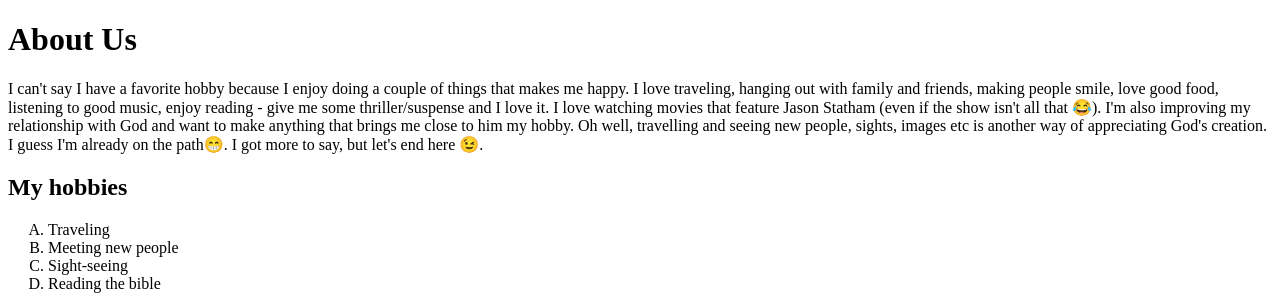
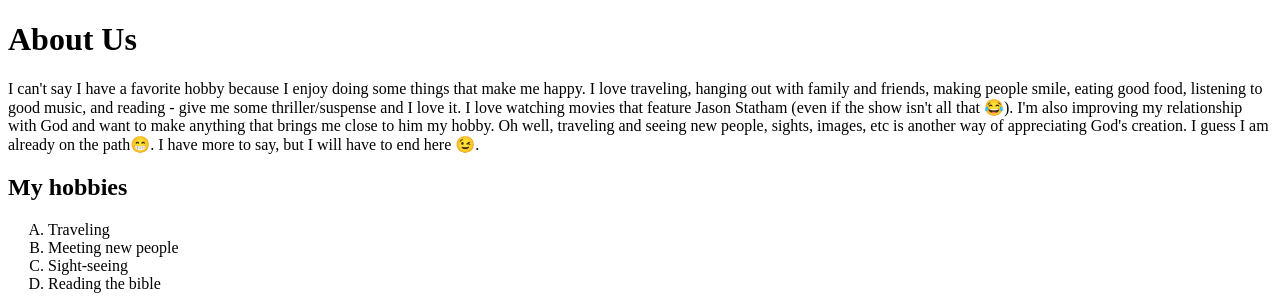
Before and after one commit to Sarahmak22/Classwork-I, a plain HTML site: page about.html in a window 1280 px wide. Shown: the top 306 px of the page. Drawn offline with Linux system fonts and the light colour scheme.

Commit message:
Update about.html

```diff
--- a/about.html
+++ b/about.html
@@ -7,7 +7,7 @@
 </head>
 <body>
     <h1>About Us</h1>
-    <p>I can't say I have a favorite hobby because I enjoy doing a couple of things that makes me happy. I love traveling, hanging out with family and friends, making people smile, love good food, listening to good music, enjoy reading - give me some thriller/suspense and I love it. I love watching movies that feature Jason Statham (even if the show isn't all that 😂). I'm also improving my relationship with God and want to make anything that brings me close to him my hobby. Oh well, travelling and seeing new people, sights, images etc is another way of appreciating God's creation. I guess I'm already on the path😁. I got more to say, but let's end here 😉.  </p>
+    <p>I can't say I have a favorite hobby because I enjoy doing some things that make me happy. I love traveling, hanging out with family and friends, making people smile, eating good food, listening to good music, and reading - give me some thriller/suspense and I love it. I love watching movies that feature Jason Statham (even if the show isn't all that 😂). I'm also improving my relationship with God and want to make anything that brings me close to him my hobby. Oh well, traveling and seeing new people, sights, images, etc is another way of appreciating God's creation. I guess I am already on the path😁. I have more to say, but I will have to end here 😉.  </p>
     <h2>My hobbies</h2>
     <ol type="A">
         <li>Traveling</li>
```
